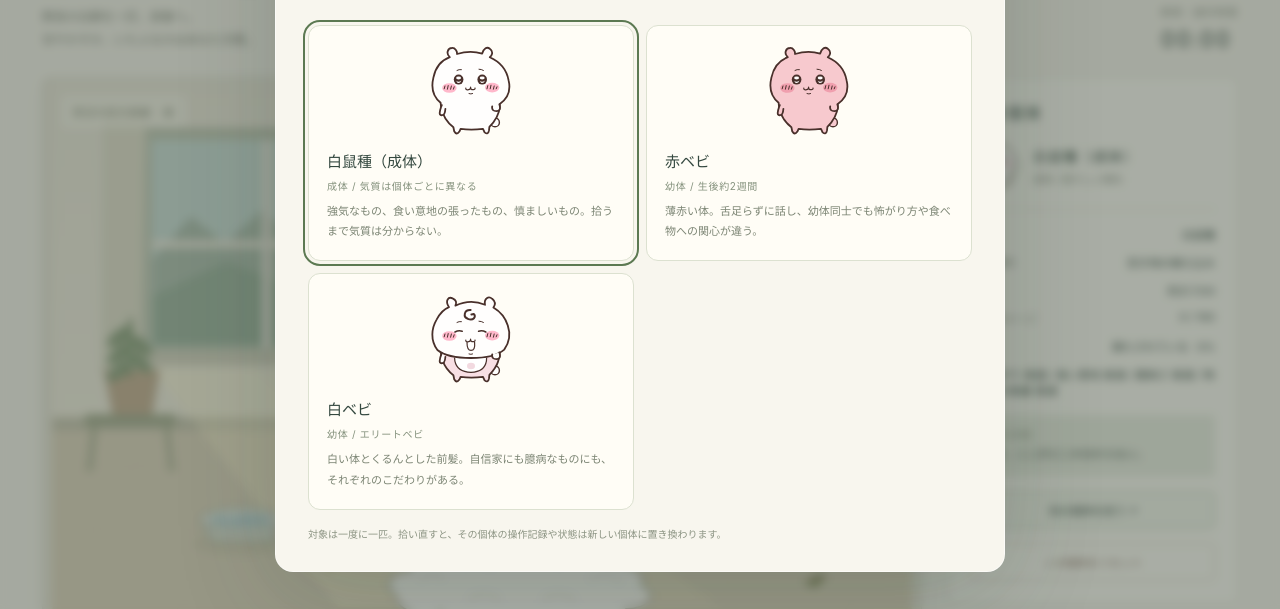
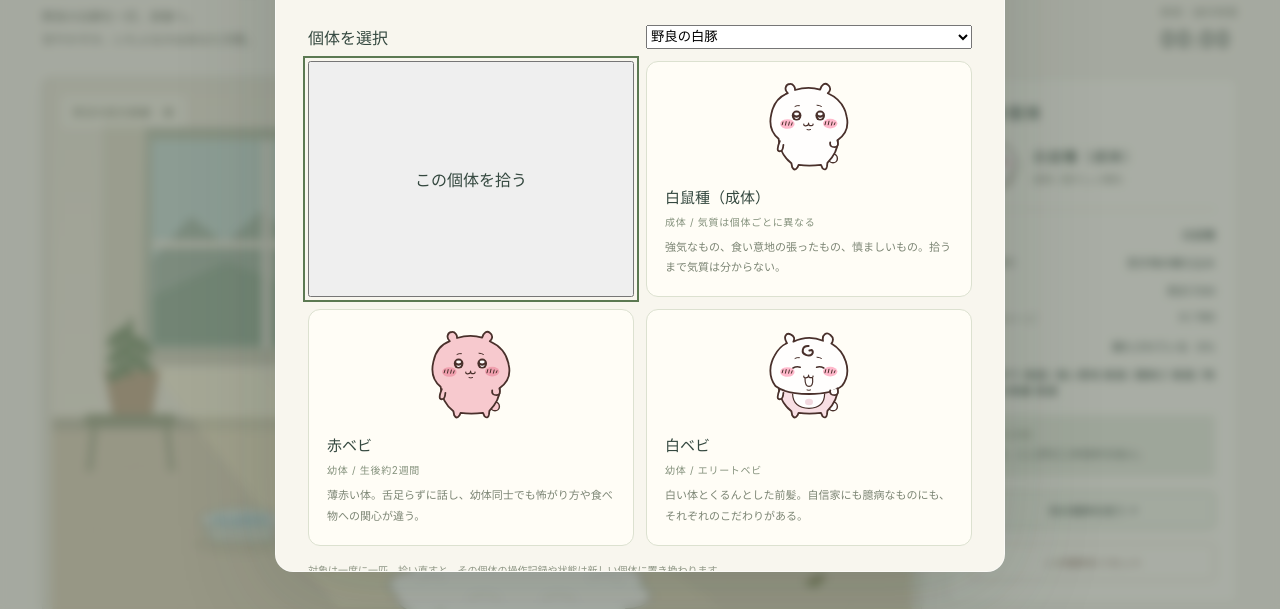
Before and after one commit to namabuchan-hue/A, a plain HTML site: page index.html in a window 1280 px wide. Shown: the part 188-797 px from the top of the page. Drawn offline with Linux system fonts and the light colour scheme; animation ran at ten frames a second; files whose address does not match are found by name.

Commit message:
Add individual selection options in index.html

```diff
--- a/index.html
+++ b/index.html
@@ -315,6 +315,13 @@ SELECT SUBJECT
 野良の白豚、赤糞、白ベビ。<br>拾うたびに、強がり・食い意地・臆病さ・物への執着が異なります。
 </p>
 <div class="options" id="options">
+<label for="individual-select" class="sr-only">個体を選択</label>
+<select id="individual-select">
+<option value="normal">野良の白豚</option>
+<option value="white">白ベビ</option>
+<option value="red">赤糞</option>
+</select>
+<button type="button" id="individual-confirm">この個体を拾う</button>
 </div>
 <div class="picker-foot">
 <span>対象は一度に一匹。拾い直すと、その個体の操作記録や状態は新しい個体に置き換わります。</span>
```
